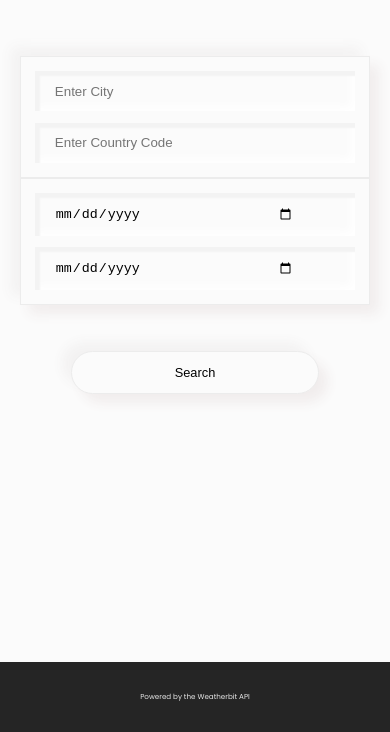
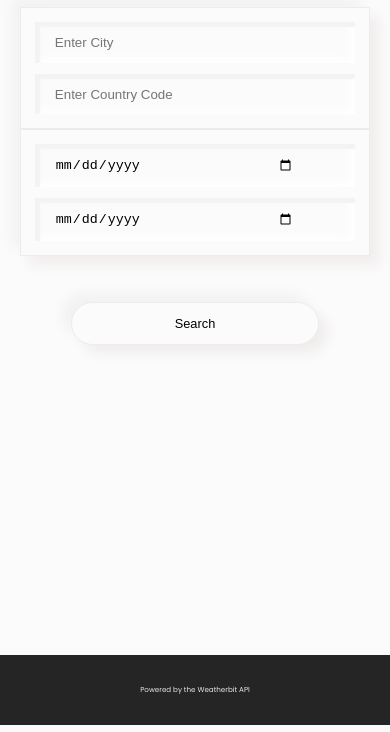
Before and after one commit to mattmr001/fend-capstone, a website built with webpack: page src/client/views/index.html in a window 390 px wide. Shown: the part 119-851 px from the top of the page. Built offline with nearby package versions, Linux system fonts and the light colour scheme.

Commit message:
mobile view fix

```diff
--- a/src/client/js/headlineBuilder.js
+++ b/src/client/js/headlineBuilder.js
@@ -1,5 +1,3 @@
-import { buildNewTrip } from './newTripBuilder'
-
 function buildHeadlineRow (parentDiv) {
   const headlineFragment = new DocumentFragment()
   // const tripHeadline = document.querySelector('#tripHeadline')
--- a/src/client/styles/scss/_base.scss
+++ b/src/client/styles/scss/_base.scss
@@ -65,6 +65,9 @@ main {
 section {
     margin: 3.052rem;
     grid-gap:  1.414rem;
+    @include respond-to('small') {
+        margin: 0rem;
+    }
 }
 
 
--- a/src/client/styles/scss/_trips.scss
+++ b/src/client/styles/scss/_trips.scss
@@ -93,6 +93,9 @@
 .trips{
   max-width: 1024px;
   padding: 3.815rem;
+  @include respond-to('small') {
+    padding: 0rem;
+  }
   // border-radius: 4em;
   //background: #e8e8e8;
   //box-shadow:  9px 9px 8px 0px #d5d5d5, -9px -9px 18px #ffffff
```
